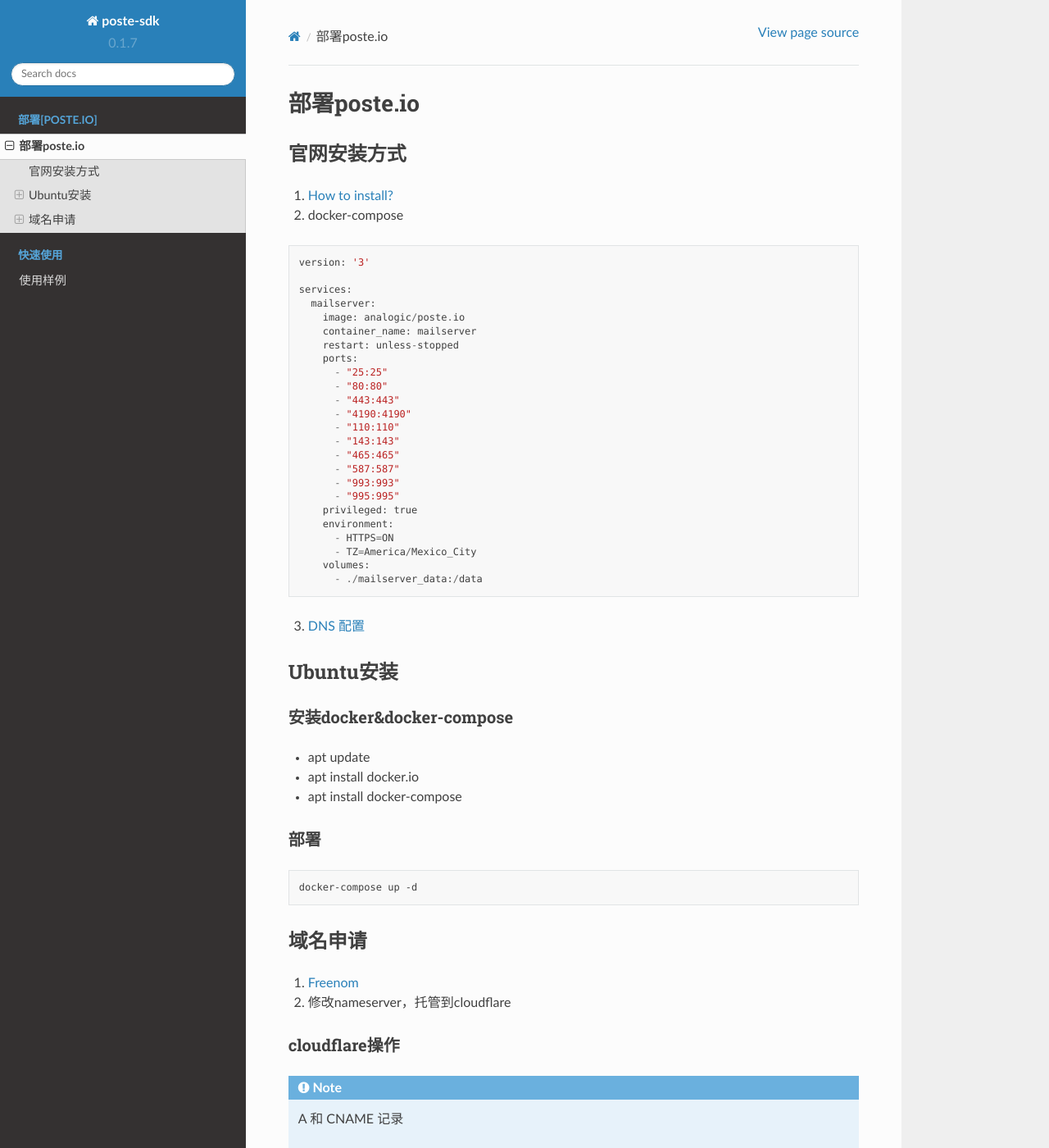
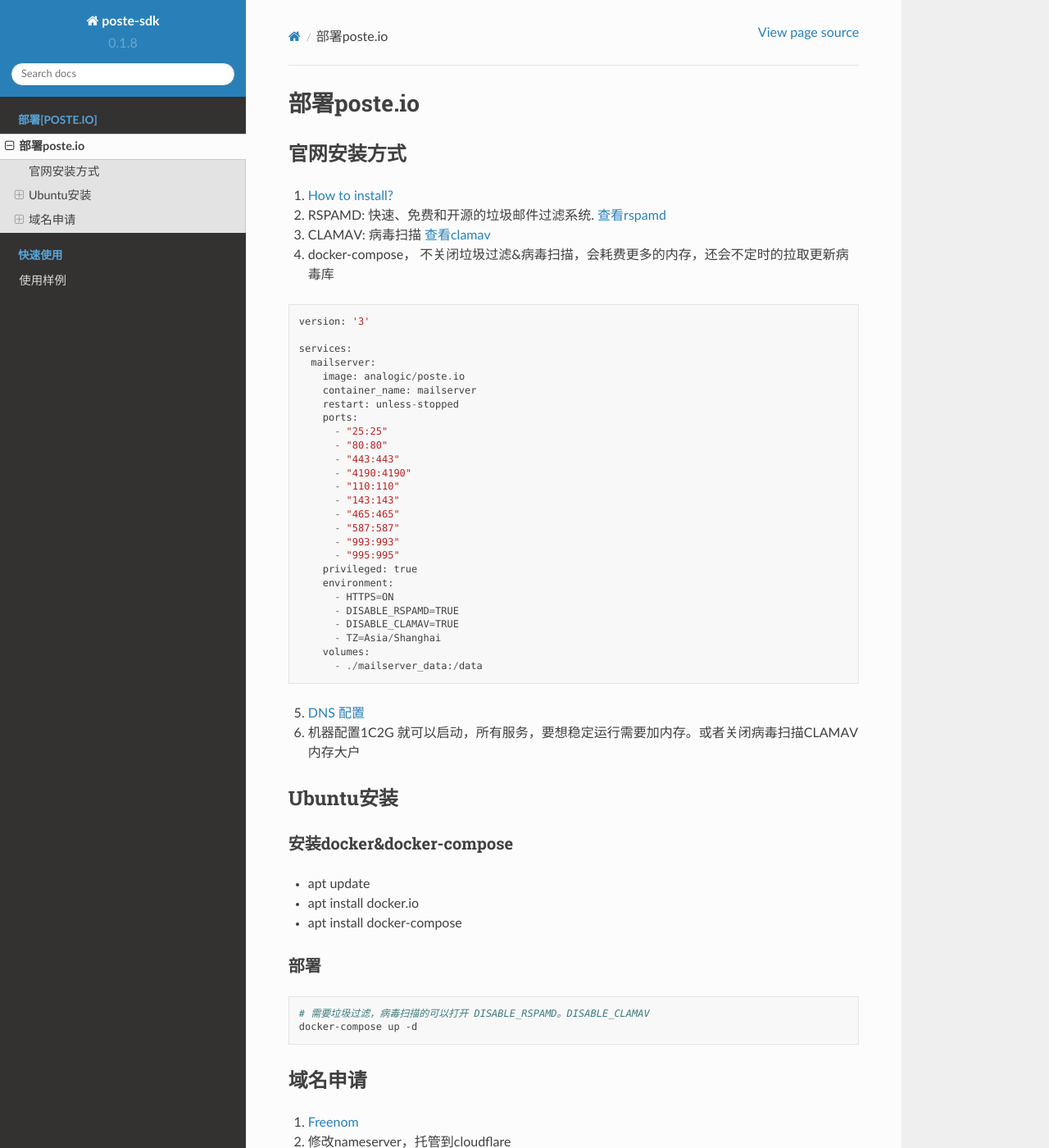
Before and after one commit to lishulongVI/poste-io, a Sphinx documentation site: the page built from docs/install/poste-io.rst, in a window 1280 px wide and 1400 px high. Shown: the whole window at 82% size. Built offline with Sphinx 7.4.7 and the Read the Docs theme 2.0.0, drawn with Linux system fonts in a browser that asks for light colours.

Commit message:
feat: 支持国内收信

```diff
--- a/docs/install/poste-io.rst
+++ b/docs/install/poste-io.rst
@@ -6,7 +6,9 @@
 ============
 
 1. `How to install? <https://poste.io/open>`_
-2. docker-compose
+2. RSPAMD: 快速、免费和开源的垃圾邮件过滤系统. `查看rspamd <https://rspamd.com/>`_
+3. CLAMAV: 病毒扫描 `查看clamav <https://github.com/Cisco-Talos/clamav>`_
+4. docker-compose， 不关闭垃圾过滤&病毒扫描，会耗费更多的内存，还会不定时的拉取更新病毒库
 
 ::
 
@@ -31,11 +33,14 @@
         privileged: true
         environment:
           - HTTPS=ON
-          - TZ=America/Mexico_City
+          - DISABLE_RSPAMD=TRUE
+          - DISABLE_CLAMAV=TRUE
+          - TZ=Asia/Shanghai
         volumes:
           - ./mailserver_data:/data
 
-3.  `DNS 配置 <https://poste.io/doc/configuring-dns>`_
+5.  `DNS 配置 <https://poste.io/doc/configuring-dns>`_
+6. 机器配置1C2G 就可以启动，所有服务，要想稳定运行需要加内存。或者关闭病毒扫描CLAMAV内存大户
 
 
 Ubuntu安装
@@ -51,6 +56,7 @@
 --------
 .. code-block:: shell
 
+    # 需要垃圾过滤，病毒扫描的可以打开 DISABLE_RSPAMD。DISABLE_CLAMAV
     docker-compose up -d
 
 域名申请
--- a/poste_sdk/__init__.py
+++ b/poste_sdk/__init__.py
@@ -1 +1 @@
-__version__ = '0.1.7'
+__version__ = '0.1.8'
--- a/pyproject.toml
+++ b/pyproject.toml
@@ -1,6 +1,6 @@
 [tool.poetry]
 name = "poste-sdk"
-version = "0.1.7"
+version = "0.1.8"
 description = ""
 authors = ["lishulong <lishulong.never@gmail.com>"]
 license = "MIT"
```
Also changed, not shown: 2 other files.
